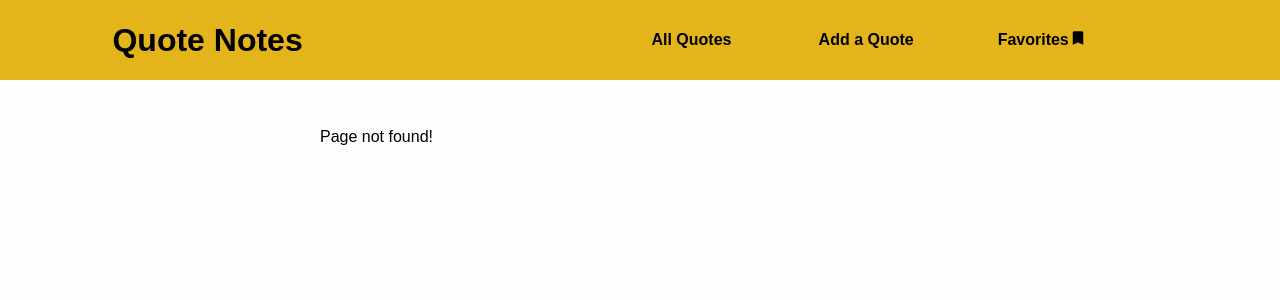
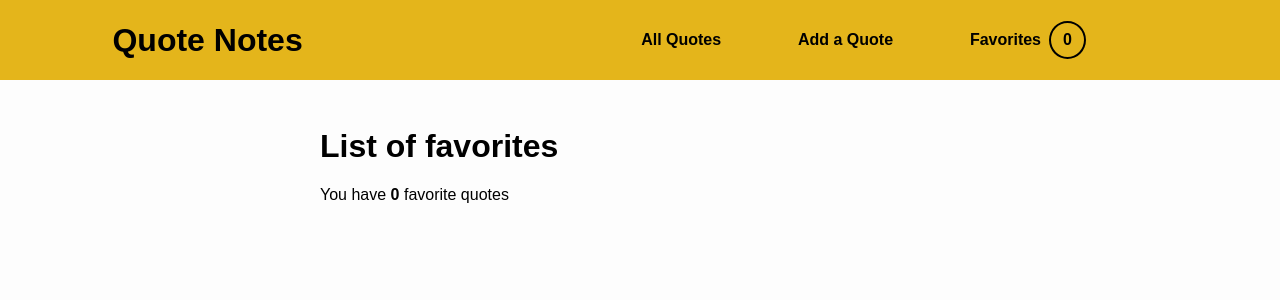
Before and after one commit to anh-vumartell/quote-notes, a React (Create React App) app: page /favorites in a window 1280 px wide. Before the commit this address had no page. Shown: the top 300 px of the page. Built offline with nearby package versions, Linux system fonts and the light colour scheme.

Commit message:
implement add favorite quotes feature

```diff
--- /dev/null
+++ b/database.rules.json
@@ -0,0 +1,6 @@
+{
+  "rules": {
+    ".read" : true,
+      ".write": true,
+  }
+}
--- a/src/App.js
+++ b/src/App.js
@@ -2,6 +2,7 @@ import React, { Suspense } from "react";
 import { Route, Switch, Redirect } from "react-router-dom";
 import { BrowserRouter as Router } from "react-router-dom";
 import Layout from "./components/layout/Layout";
+import Favorites from "./pages/Favorites";
 import LoadingSpinner from "./UI/LoadingSpinner";
 const HomePage = React.lazy(() => import("./pages/HomePage"));
 const AddQuote = React.lazy(() => import("./pages/AddQuote")); //downloaded when needed
@@ -37,7 +38,9 @@ function App() {
               <h1>Add your own quotes</h1>
               <AddQuote />
             </Route>
-
+            <Route path="/favorites">
+              <Favorites />
+            </Route>
             <Route path="*">
               <NotFound />
             </Route>
--- a/src/UI/Header.js
+++ b/src/UI/Header.js
@@ -1,7 +1,12 @@
+import { useContext } from "react";
 import { Link } from "react-router-dom";
 import classes from "./Header.module.css";
-import BookmarkIcon from "@mui/icons-material/Bookmark";
+import { FavContext } from "../context/favorite-context";
+
+// import BookmarkIcon from "@mui/icons-material/Bookmark";
 function Header() {
+  const favCtx = useContext(FavContext);
+
   return (
     <header className={classes.header}>
       <Link to="/home">
@@ -20,12 +25,10 @@ function Header() {
             </Link>
           </li>
 
-          <li className={classes.navlist__item}>
+          <Link to="/favorites" className={classes.navlist__item}>
             Favorites
-            <span>
-              <BookmarkIcon sx={{ fontSize: 18 }} />
-            </span>
-          </li>
+            <span className={classes.badge}>{favCtx.favCount}</span>
+          </Link>
         </ul>
       </nav>
     </header>
--- a/src/UI/Header.module.css
+++ b/src/UI/Header.module.css
@@ -78,3 +78,10 @@
   background-color: var(--primary-font-color);
   color: var(--primary-color);
 }
+
+.navbar .badge {
+  border: 2px solid var(--primary-font-color);
+  padding: 0.5rem 0.75rem;
+  margin: 0 0.5rem;
+  border-radius: 50%;
+}
--- /dev/null
+++ b/src/components/quotes/FavoriteList.js
@@ -0,0 +1,8 @@
+import React from "react";
+import QuoteItem from "./QuoteItem";
+const FavoriteList = (props) => {
+  return props.favorites.map((fav) => (
+    <QuoteItem text={fav.text} author={fav.author} />
+  ));
+};
+export default FavoriteList;
--- /dev/null
+++ b/src/context/favorite-context.js
@@ -0,0 +1,20 @@
+import { createContext, useState } from "react";
+
+//create new context
+export const FavContext = createContext();
+
+//create new context provider component
+export const FavProvider = (props) => {
+  const [favList, setFavList] = useState([]);
+  const [favCount, setFavCount] = useState(0);
+  //value to be shared
+  const favValue = {
+    favorites: favList,
+    setFavList: setFavList,
+    favCount: favCount,
+    setFavCount: setFavCount,
+  };
+  return (
+    <FavContext.Provider value={favValue}>{props.children}</FavContext.Provider>
+  );
+};
--- a/src/index.css
+++ b/src/index.css
@@ -44,6 +44,9 @@ body {
   border: 1px solid var(--primary-color);
   cursor: pointer;
   font-size: 1rem;
+  display: flex;
+  justify-content: center;
+  align-items: center;
 }
 
 .btn:hover,
--- a/src/index.js
+++ b/src/index.js
@@ -1,12 +1,15 @@
 import ReactDOM from "react-dom";
 import { BrowserRouter } from "react-router-dom";
-
+import { FavProvider } from "../src/context/favorite-context";
 import "./index.css";
 import App from "./App";
 
 ReactDOM.render(
-  <BrowserRouter>
-    <App />
-  </BrowserRouter>,
+  <FavProvider>
+    <BrowserRouter>
+      <App />
+    </BrowserRouter>
+  </FavProvider>,
+
   document.getElementById("root")
 );
--- /dev/null
+++ b/src/pages/Favorites.js
@@ -0,0 +1,18 @@
+import React, { useContext } from "react";
+import FavoriteList from "../components/quotes/FavoriteList";
+import { FavContext } from "../context/favorite-context";
+
+const Favorites = (props) => {
+  const favCtx = useContext(FavContext);
+  const favorites = favCtx.favorites;
+  return (
+    <>
+      <h1>List of favorites</h1>
+      <p>
+        You have <b>{favCtx.favCount}</b> favorite quotes
+      </p>
+      <FavoriteList favorites={favorites} />{" "}
+    </>
+  );
+};
+export default Favorites;
--- a/src/pages/QuoteDetail.js
+++ b/src/pages/QuoteDetail.js
@@ -1,7 +1,7 @@
-import React, { useEffect } from "react";
+import React, { useEffect, useContext } from "react";
 import { useParams, Route, Link, useRouteMatch } from "react-router-dom";
 import HighlightedQuote from "../components/quotes/HighlightedQuote";
-
+import { FavContext } from "../context/favorite-context";
 import Comments from "../components/comments/Comments";
 import { useHttp } from "../hooks/use-http";
 import { fetchSingleQuote } from "../lib/api";
@@ -9,6 +9,13 @@ import LoadingSpinner from "../UI/LoadingSpinner";
 import FavoriteIcon from "@mui/icons-material/Favorite";
 
 function QuoteDetail(props) {
+  const favCtx = useContext(FavContext);
+
+  const addFavHandler = () => {
+    favCtx.setFavList(() => [...favCtx.favorites, loadedQuote]);
+    favCtx.setFavCount((prevCount) => prevCount + 1);
+  };
+  console.log(favCtx.favorites);
   const params = useParams();
 
   const { quoteId } = params;
@@ -46,9 +53,9 @@ function QuoteDetail(props) {
           <Link className="btn" to={`${match.url}/comments`}>
             Leave a comment
           </Link>
-          <div className="btn">
+          <button onClick={addFavHandler} className="btn">
             <FavoriteIcon /> Add Favorite
-          </div>
+          </button>
         </div>
       </Route>
 
```
Also changed, not shown: src/components/quotes/FavoriteList.module.css (added), 31 other files (tests, documents, lock files or other folders).
